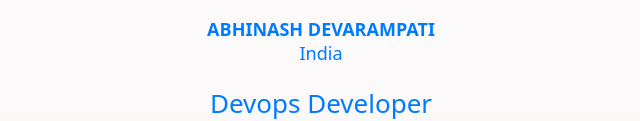
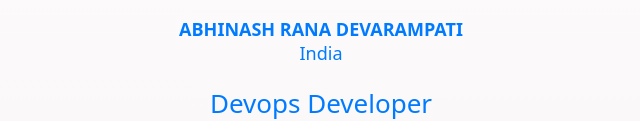
Before and after one commit to abhinashrd/My-profile, a plain HTML site: page index.html in a window 1280 px wide. Shown: the part 352-473 px from the top of the page, without its empty margins (319-959 px from the left). Drawn offline with Linux system fonts and the light colour scheme.

Commit message:
Update index.html

```diff
--- a/index.html
+++ b/index.html
@@ -12,7 +12,7 @@
 <body>
     <img class= "profile-img" src="IMG-20231123-WA0015.jpg" alt="" />
     <div class="column">
-        <span class="header"> ABHINASH DEVARAMPATI</span>
+        <span class="header"> ABHINASH RANA DEVARAMPATI</span>
         <span class="sub-header">India</span>
         <span class="description"> Devops Developer</span>
     </div>
```
